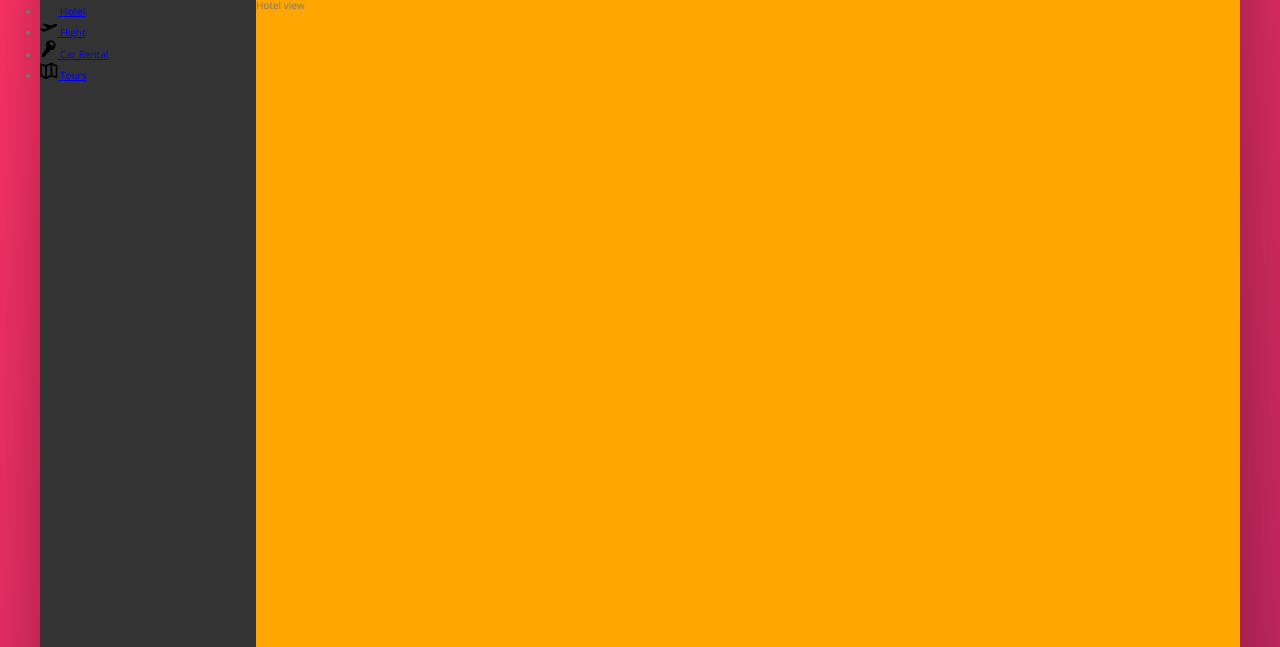
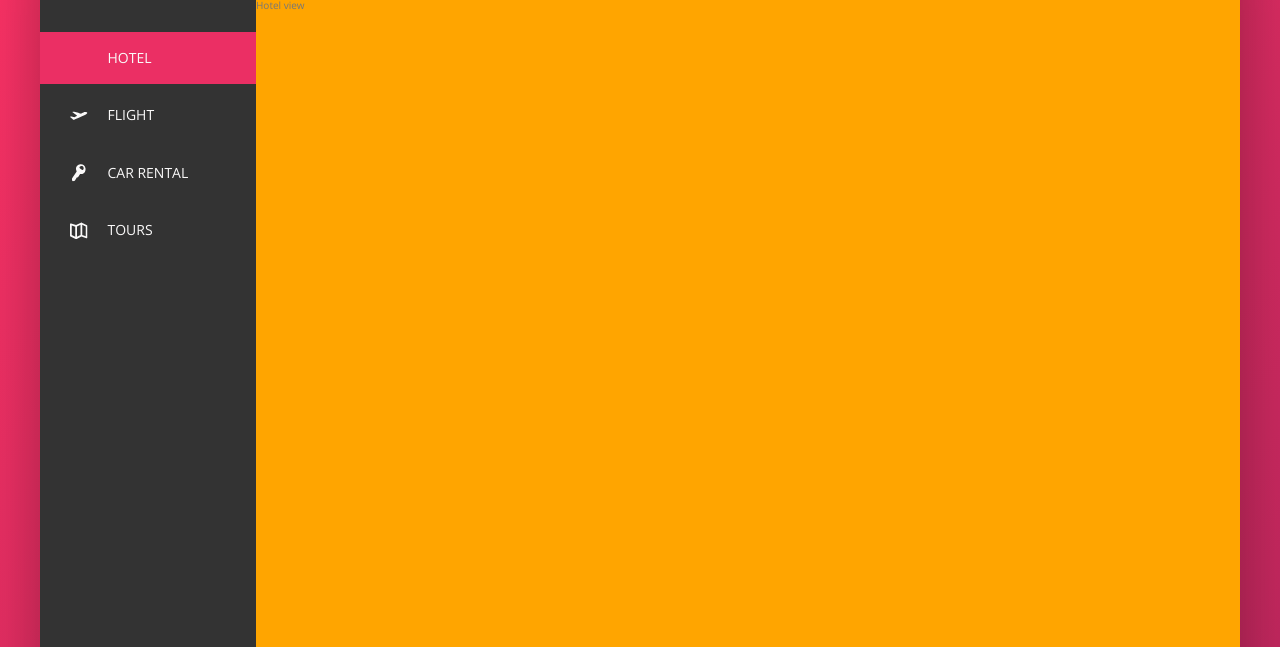
Before and after one commit to palmaone/advanced-css-trillo-project-jonas-schmedtman-course, a website: page index.html in a window 1280 px wide. Shown: the part 153-800 px from the top of the page. Drawn offline with nearby package versions, Linux system fonts and the light colour scheme.

Commit message:
Finished building the side navigation part 2 lecture

```diff
--- a/index.html
+++ b/index.html
@@ -45,7 +45,7 @@
             <div class="content">
                 <nav class="sidebar">
                     <ul class="side-nav">
-                        <li class="side-nav__item">
+                        <li class="side-nav__item side-nav__item--active">
                             <a href="#" class="side-nav__link">
                                 <svg class="side-nav__icon">
                                     <use xlink:href="img/sprite.svg#icon-home"></use>
--- a/sass/_components.scss
+++ b/sass/_components.scss
@@ -118,13 +118,61 @@
 ////////////////////////////
 /// SIDEBAR NAV
 .side-nav{
-  &__item{}
+  font-size: 1.4rem;
+  list-style: none;
+  margin-top: 3.5rem;
 
-  &__link{}
+  &__item{
+    position: relative;
+
+    &:not(:last-child){
+      margin-bottom: .5rem;
+    }
+  }
+
+  &__item::before{
+    content: "";
+    position: absolute;
+    top: 0;
+    left: 0;
+    height: 100%;
+    width: 3px;
+    background-color: var(--color-primary);
+    transform: scaleY(0);
+    transition: transform .2s,
+                width .4s cubic-bezier(1,0,0,1) .2s,
+                background-color .1s;
+  }
+
+  &__item:hover::before,
+  &__item--active::before{
+    transform: scaleY(1);
+    width: 100%;
+  }
+
+  &__item:active::before{
+    background-color: var(--color-primary-light);
+  }
+
+  &__link:link,
+  &__link:visited{
+    color: var(--color-grey-light-1);
+    text-decoration: none;
+    text-transform: uppercase;
+    display: block;
+    padding: 1.5rem 3rem;
+    position: relative;
+    z-index: 10;
+
+    display: flex;
+    align-items: center;
+  }
 
   &__icon{
     width: 1.75rem;
     height: 1.75rem;
+    margin-right: 2rem;
+    fill: currentColor;
   }
 }
 
```
Also changed, not shown: css/style.css.
